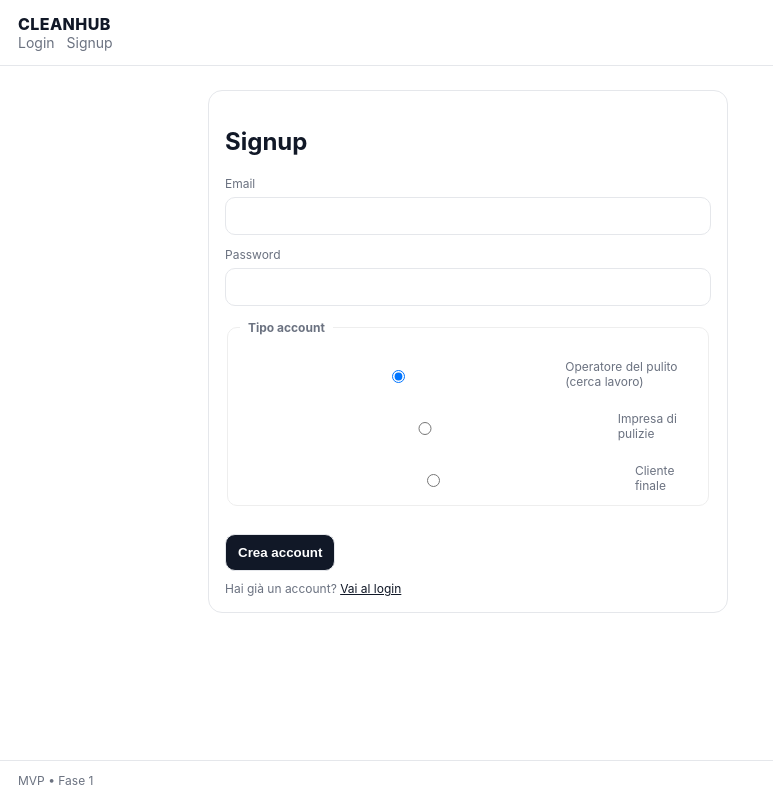
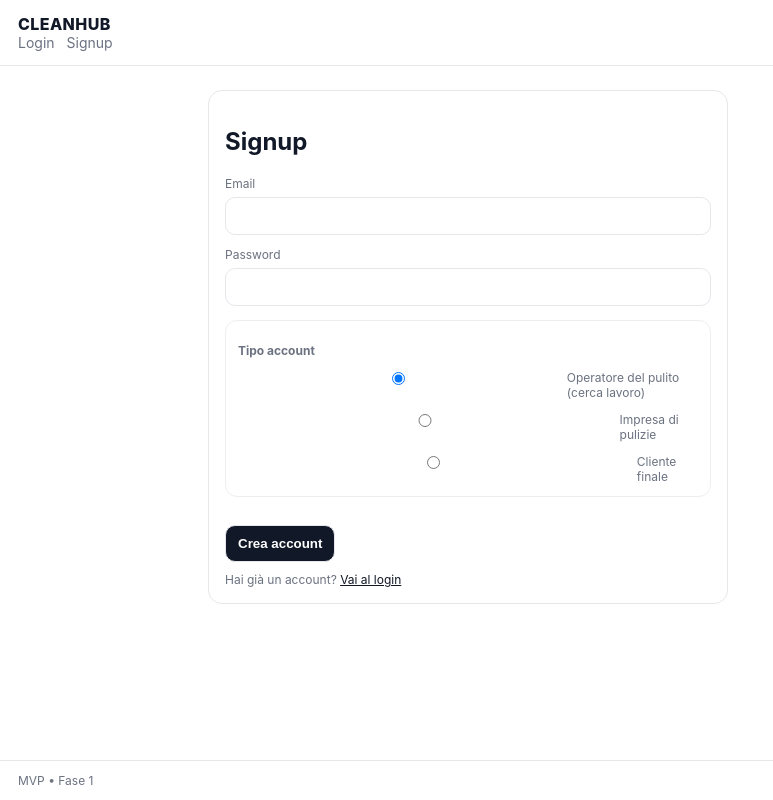
Before and after one commit to LVDragonSnake/cleanhub-mvp, a Next.js app: page /signup in a window 1280 px wide. Shown: the whole page, without its empty margins (0-773 px from the left). Built offline with nearby package versions, Linux system fonts and the light colour scheme; no server answers.

Commit message:
Update page.tsx

```diff
--- a/app/signup/page.tsx
+++ b/app/signup/page.tsx
@@ -21,21 +21,31 @@ export default function SignupPage() {
     setLoading(true);
 
     const { data, error } = await supabase.auth.signUp({ email, password });
-
     if (error) {
       setLoading(false);
       return setErr(error.message);
     }
 
     const user = data.user || data.session?.user;
+    if (user) {
+      // aggiorna/crea profilo
+      const { error: upErr } = await supabase.from("profiles").upsert(
+        {
+          id: user.id,
+          email: (user.email || email).toLowerCase(),
+          user_type: accountType,
+        },
+        { onConflict: "id" }
+      );
 
-    // Se email confirmation è disabilitata, user di solito c'è subito.
-    // Se non c'è, pazienza: lo aggiorneremo al primo login (poi lo sistemiamo meglio).
-    if (user) {
-      await supabase.from("profiles").update({ user_type: accountType }).eq("id", user.id);
+      if (upErr) {
+        setLoading(false);
+        return setErr(upErr.message);
+      }
 
+      // redirect
       if (accountType === "company") window.location.href = "/company";
-      else window.location.href = "/profile"; // per ora client -> profile (poi faremo /client)
+      else window.location.href = "/profile"; // per ora "client" va su /profile
       return;
     }
 
@@ -49,7 +59,13 @@ export default function SignupPage() {
 
       <form onSubmit={onSubmit}>
         <label>Email</label>
-        <input value={email} onChange={(e) => setEmail(e.target.value)} type="email" required />
+        <input
+          value={email}
+          onChange={(e) => setEmail(e.target.value)}
+          type="email"
+          required
+          autoComplete="email"
+        />
 
         <label>Password</label>
         <input
@@ -57,28 +73,29 @@ export default function SignupPage() {
           onChange={(e) => setPassword(e.target.value)}
           type="password"
           required
+          autoComplete="new-password"
         />
 
-        {/* ✅ box radio allineato */}
-        <fieldset
+        {/* BOX radio (allineato, testo dentro al box) */}
+        <div
           style={{
             marginTop: 14,
+            padding: 12,
             border: "1px solid #eee",
-            borderRadius: 10,
-            padding: 12,
+            borderRadius: 12,
           }}
         >
-          <legend className="small" style={{ padding: "0 8px" }}>
+          <div className="small" style={{ marginBottom: 10 }}>
             <b>Tipo account</b>
-          </legend>
+          </div>
 
-          <div style={{ display: "grid", gap: 10 }}>
           <label
             style={{
               display: "flex",
+              alignItems: "flex-start",
               gap: 10,
-                alignItems: "center",
               cursor: "pointer",
+              marginBottom: 10,
             }}
           >
             <input
@@ -86,16 +103,20 @@ export default function SignupPage() {
               name="accountType"
               checked={accountType === "worker"}
               onChange={() => setAccountType("worker")}
+              style={{ marginTop: 2 }}
             />
-              <span>Operatore del pulito (cerca lavoro)</span>
+            <span style={{ lineHeight: 1.25 }}>
+              Operatore del pulito <span className="small">(cerca lavoro)</span>
+            </span>
           </label>
 
           <label
             style={{
               display: "flex",
+              alignItems: "flex-start",
               gap: 10,
-                alignItems: "center",
               cursor: "pointer",
+              marginBottom: 10,
             }}
           >
             <input
@@ -103,15 +124,16 @@ export default function SignupPage() {
               name="accountType"
               checked={accountType === "company"}
               onChange={() => setAccountType("company")}
+              style={{ marginTop: 2 }}
             />
-              <span>Impresa di pulizie</span>
+            <span style={{ lineHeight: 1.25 }}>Impresa di pulizie</span>
           </label>
 
           <label
             style={{
               display: "flex",
+              alignItems: "flex-start",
               gap: 10,
-                alignItems: "center",
               cursor: "pointer",
             }}
           >
@@ -120,17 +142,17 @@ export default function SignupPage() {
               name="accountType"
               checked={accountType === "client"}
               onChange={() => setAccountType("client")}
+              style={{ marginTop: 2 }}
             />
-              <span>Cliente finale</span>
+            <span style={{ lineHeight: 1.25 }}>Cliente finale</span>
           </label>
         </div>
-        </fieldset>
 
-        <div style={{ marginTop: 14 }} />
-
+        <div style={{ marginTop: 14 }}>
           <button type="submit" disabled={loading}>
             {loading ? "Creazione..." : "Crea account"}
           </button>
+        </div>
 
         {err && <div className="error">{err}</div>}
         {ok && <div className="ok">{ok}</div>}
```
Lines whose indentation alone changed are shown as unchanged.
